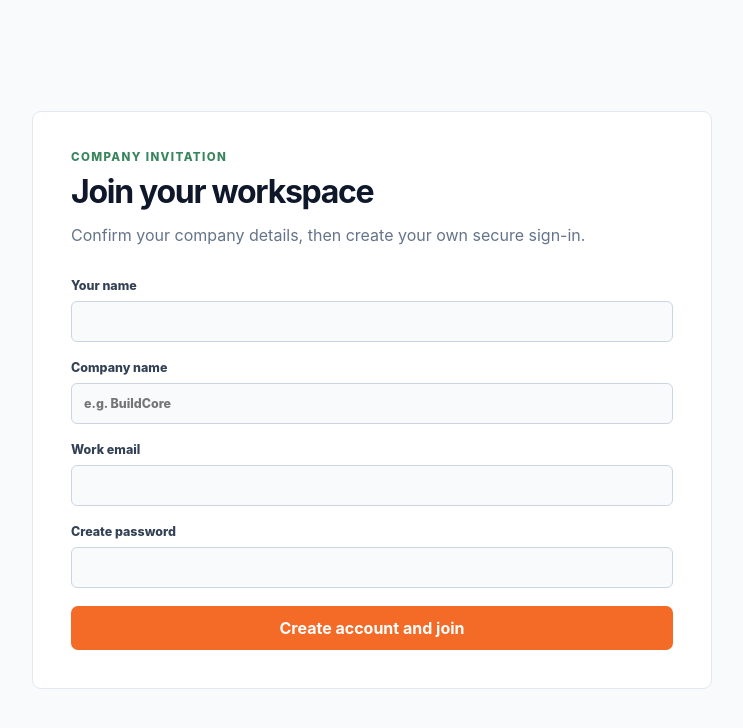
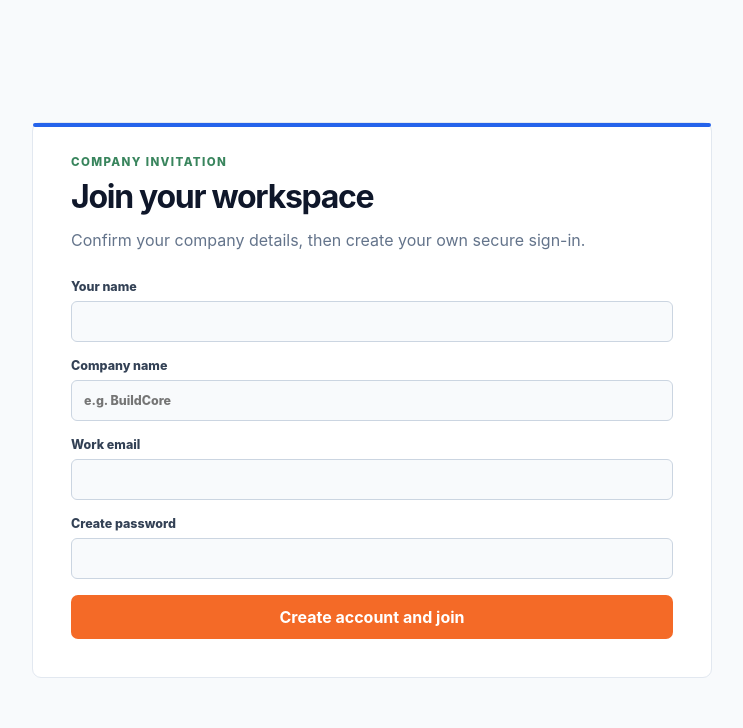
Before and after one commit to powerEjike/engplatform2, a Next.js app in the folder apps/web/: page /join in a window 1280 px wide. Shown: the top 728 px of the page, without its empty margins (268-1011 px from the left). Built offline with nearby package versions, Linux system fonts and the light colour scheme; no server answers.

Commit message:
feat: refine workspace access UI

```diff
--- a/apps/web/src/app/globals.css
+++ b/apps/web/src/app/globals.css
@@ -1068,3 +1068,30 @@ body { background: var(--bc-bg); color: var(--bc-navy); }
   .settings-summary { grid-template-columns: 1fr; }
   .settings-summary p { min-height: unset; }
 }
+
+/* Invitation and access screens clearly explain the secure route into the workspace. */
+.onboarding-card::before {
+  background: var(--bc-blue);
+  border-radius: 2px;
+  content: "";
+  display: block;
+  height: 4px;
+  margin: -38px -38px 28px;
+}
+.onboarding-card form { gap: 16px; margin-top: 26px; }
+.onboarding-card form label { gap: 7px; }
+.onboarding-card .field-hint {
+  background: #eff6ff;
+  border-left: 3px solid var(--bc-blue);
+  color: #475569;
+  font-size: .75rem;
+  line-height: 1.45;
+  padding: 8px 10px;
+}
+.onboarding-card .form-error, .onboarding-card .form-success { border-radius: 6px; margin: 2px 0; }
+.onboarding-card .auth-actions { border-top: 1px solid var(--bc-border); margin-top: 24px; padding-top: 20px; }
+.auth-loading { background: var(--bc-bg); color: var(--bc-slate); font-weight: 700; }
+@media (max-width: 560px) {
+  .onboarding-card::before { margin: -22px -18px 24px; }
+  .onboarding-card form { margin-top: 22px; }
+}
```
